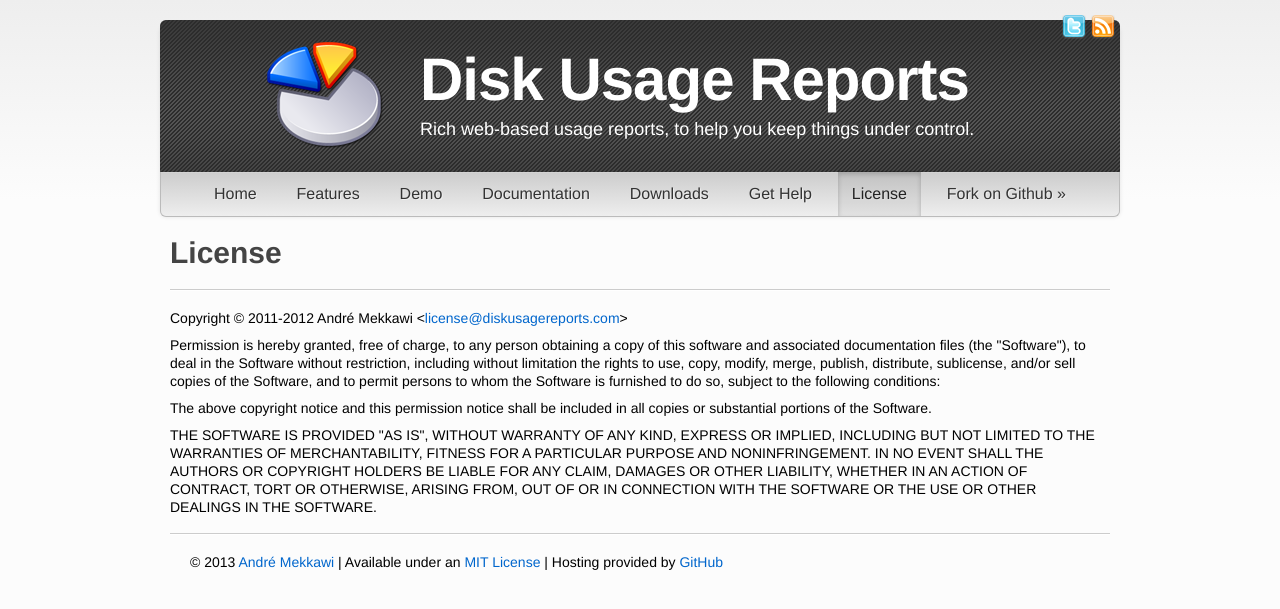
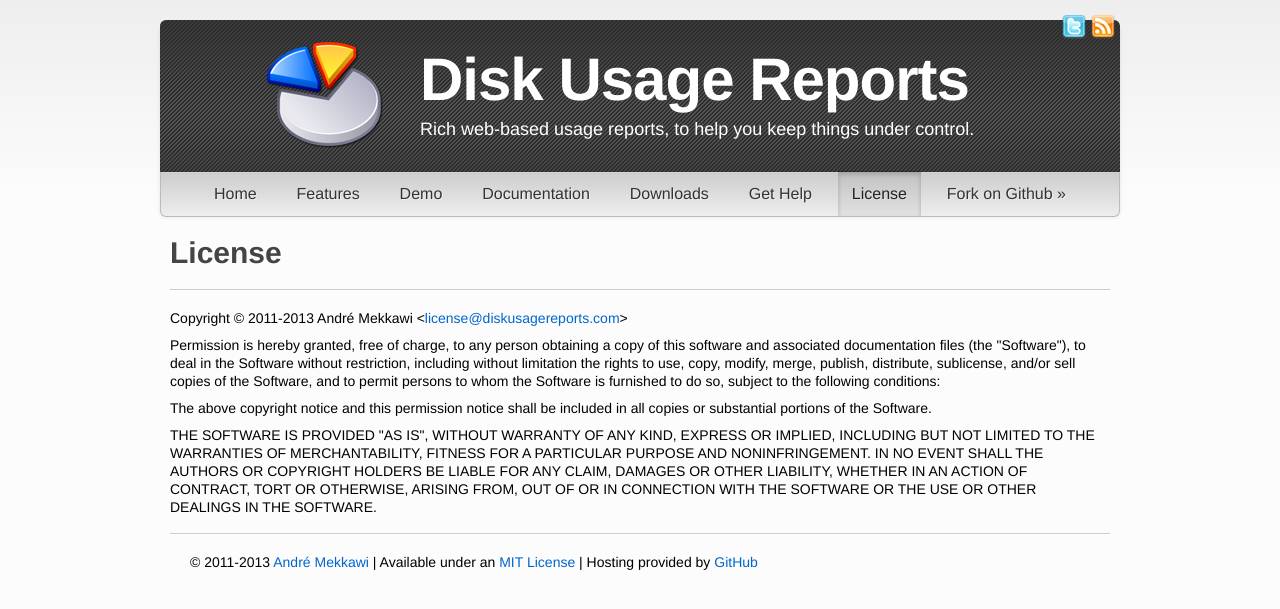
Before and after one commit to amekkawi/diskusagereports, a Jekyll site: the page built from license.html, in a window 1280 px wide. Shown: the top 609 px of the page. Built offline with Jekyll 4.4.1, drawn with Linux system fonts in a browser that asks for light colours.

Commit message:
Updated copyright year.

```diff
--- a/404.html
+++ b/404.html
@@ -128,7 +128,7 @@
 			<hr style="margin-top: 0;">
 
 			<footer>
-				<p>&copy; 2012 <a href="/help/">André Mekkawi</a> | Available under an <a href="/license.html">MIT License</a> | Hosting provided by <a href="http://github.com/">GitHub</a></p>
+				<p>&copy; 2011-2013 <a href="/help/">André Mekkawi</a> | Available under an <a href="/license.html">MIT License</a> | Hosting provided by <a href="http://github.com/">GitHub</a></p>
 			</footer>
 
 		</div>
--- a/_config.yml
+++ b/_config.yml
@@ -1,4 +1,4 @@
-CopyYear: 2011-2012
+CopyYear: 2011-2013
 LatestVersion: v2.0.0
 LatestVersionDate: April 5, 2013
 LatestURL: /downloads/diskusagereports_v2.0.0.zip
--- a/_layouts/base.html
+++ b/_layouts/base.html
@@ -150,7 +150,7 @@
 			<hr style="margin-top: 0;">
 
 			<footer>
-				<p>&copy; {{ site.time | date: "%Y" }} <a href="{{ page.basepath }}help/">André Mekkawi</a> | Available under an <a href="{{ page.basepath }}license.html">MIT License</a> | Hosting provided by <a href="http://github.com/">GitHub</a></p>
+				<p>&copy; {{ site.CopyYear }} <a href="{{ page.basepath }}help/">André Mekkawi</a> | Available under an <a href="{{ page.basepath }}license.html">MIT License</a> | Hosting provided by <a href="http://github.com/">GitHub</a></p>
 			</footer>
 
 		</div>
```
